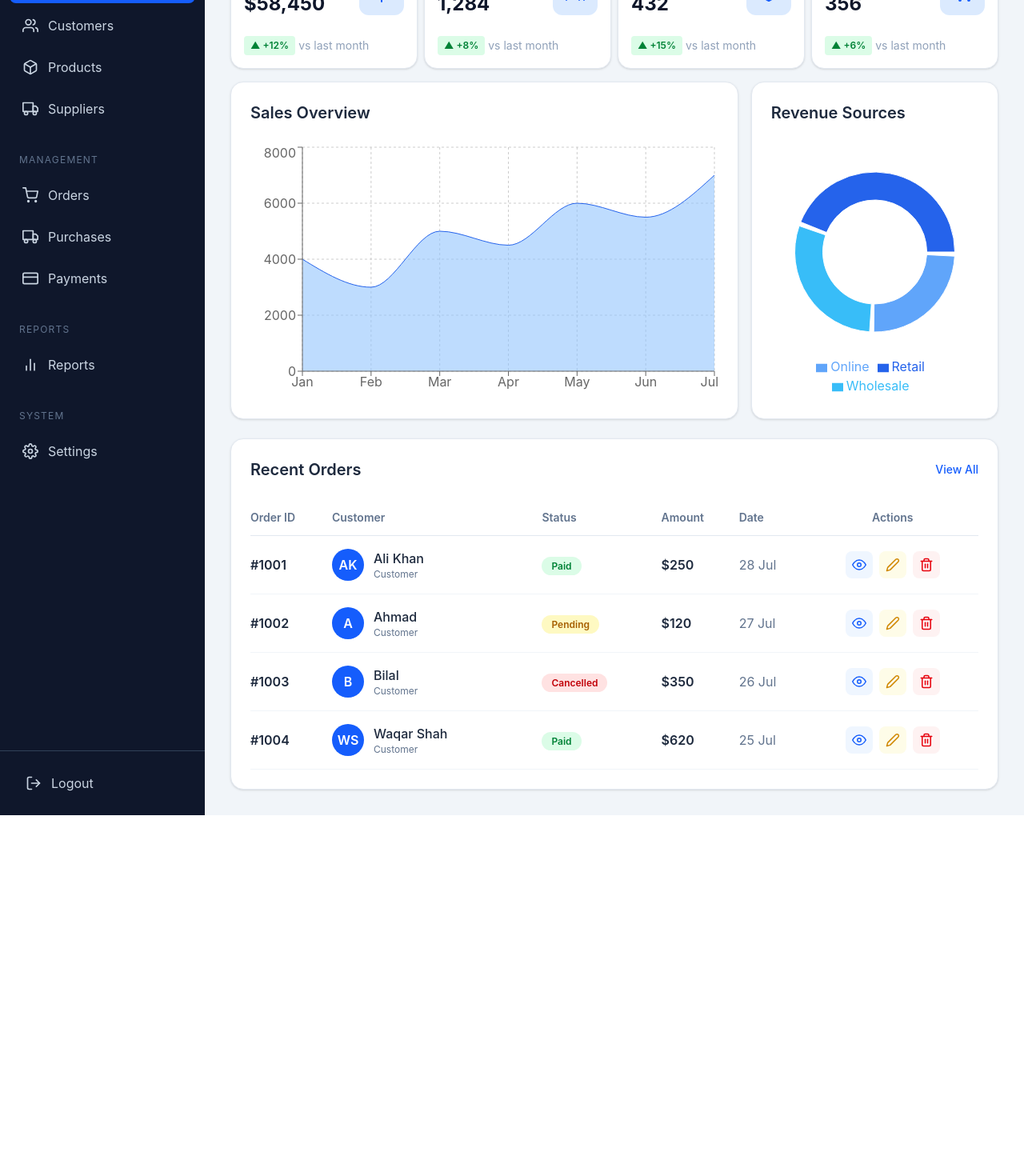
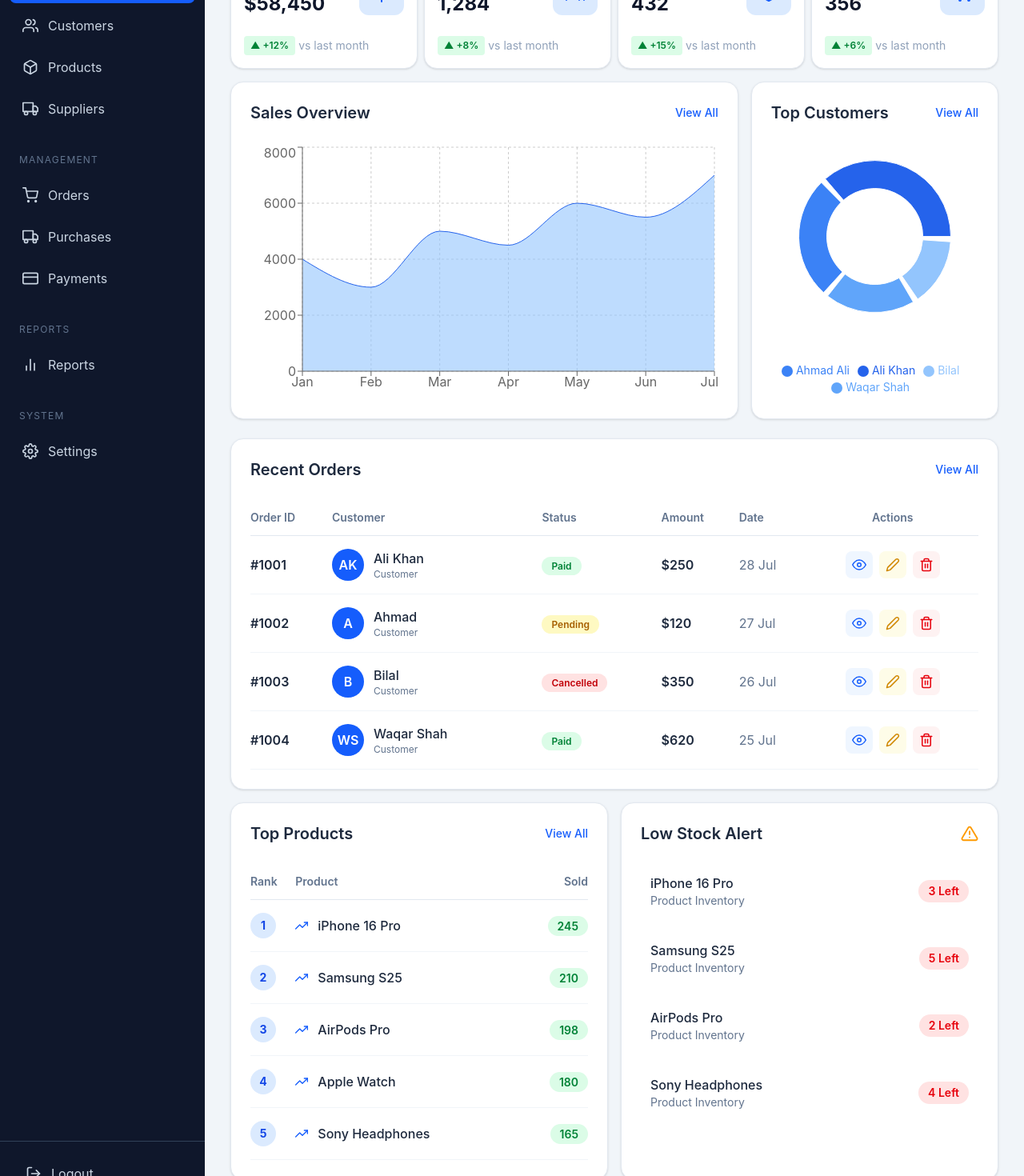
Before and after one commit to waqaronline614-code/bizflow, a React (Vite) app: page /Dashboard in a window 1280 px wide. Shown: the part 240-1710 px from the top of the page at 80% size. Before the commit the page ends 1259 px from the top, so only its background shows below. Built offline with nearby package versions, Linux system fonts and the light colour scheme.

Commit message:
feat: complete dashboard business widgets

```diff
--- /dev/null
+++ b/src/components/dashboard/LowStockAlert.jsx
@@ -0,0 +1,82 @@
+import { FiAlertTriangle } from "react-icons/fi";
+
+const products = [
+  {
+    id: 1,
+    name: "iPhone 16 Pro",
+    stock: 3,
+  },
+  {
+    id: 2,
+    name: "Samsung S25",
+    stock: 5,
+  },
+  {
+    id: 3,
+    name: "AirPods Pro",
+    stock: 2,
+  },
+  {
+    id: 4,
+    name: "Sony Headphones",
+    stock: 4,
+  },
+];
+
+function LowStockAlert() {
+  return (
+    <div className="bg-white rounded-2xl border border-slate-200 shadow-sm p-6">
+
+      {/* Header */}
+
+      <div className="flex items-center justify-between mb-6">
+
+        <h2 className="text-xl font-semibold text-slate-800">
+          Low Stock Alert
+        </h2>
+
+        <FiAlertTriangle
+          size={22}
+          className="text-amber-500"
+        />
+
+      </div>
+
+      {/* Products */}
+
+      <div className="space-y-4">
+
+        {products.map((product) => (
+
+          <div
+            key={product.id}
+            className="flex items-center justify-between p-3 rounded-lg hover:bg-slate-50 transition"
+          >
+
+            <div>
+
+              <h3 className="font-medium text-slate-800">
+                {product.name}
+              </h3>
+
+              <p className="text-sm text-slate-500">
+                Product Inventory
+              </p>
+
+            </div>
+
+            <span className="px-3 py-1 rounded-full bg-red-100 text-red-600 text-sm font-semibold">
+              {product.stock} Left
+            </span>
+
+          </div>
+
+        ))}
+
+      </div>
+
+    </div>
+  );
+}
+
+export default LowStockAlert;
--- a/src/components/dashboard/RecentCustomers.jsx
+++ b/src/components/dashboard/RecentCustomers.jsx
@@ -0,0 +1,81 @@
+const customers = [
+  {
+    id: 1,
+    name: "Ali Khan",
+    email: "ali@gmail.com",
+    orders: 12,
+  },
+  {
+    id: 2,
+    name: "Ahmad Ali",
+    email: "ahmad@gmail.com",
+    orders: 9,
+  },
+  {
+    id: 3,
+    name: "Waqar Shah",
+    email: "waqar@gmail.com",
+    orders: 16,
+  },
+  {
+    id: 4,
+    name: "Bilal",
+    email: "bilal@gmail.com",
+    orders: 7,
+  },
+];
+
+function RecentCustomers() {
+  return (
+    <div className="bg-white rounded-2xl border border-slate-200 shadow-sm p-6">
+
+      <div className="flex items-center justify-between mb-6">
+        <h2 className="text-xl font-semibold text-slate-800">
+          Recent Customers
+        </h2>
+
+        <button className="text-sm font-medium text-blue-600 hover:text-blue-700">
+          View All
+        </button>
+      </div>
+
+      <div className="space-y-5">
+
+        {customers.map((customer) => (
+          <div
+            key={customer.id}
+            className="flex items-center justify-between hover:bg-slate-50 p-2 rounded-lg transition"
+          >
+
+            <div className="flex items-center gap-3">
+
+              <div className="w-11 h-11 rounded-full bg-blue-100 text-blue-600 font-bold flex items-center justify-center">
+                {customer.name.charAt(0)}
+              </div>
+
+              <div>
+                <h3 className="font-medium text-slate-800">
+                  {customer.name}
+                </h3>
+
+                <p className="text-sm text-slate-500">
+                  {customer.email}
+                </p>
+              </div>
+
+            </div>
+
+            <span className="text-sm font-medium text-slate-600">
+              {customer.orders} Orders
+            </span>
+
+          </div>
+        ))}
+
+      </div>
+
+    </div>
+  );
+}
+
+export default RecentCustomers;
--- a/src/components/dashboard/RevenueChart.jsx
+++ /dev/null
@@ -1,60 +0,0 @@
-import {
-  PieChart,
-  Pie,
-  Cell,
-  Tooltip,
-  Legend,
-  ResponsiveContainer,
-} from "recharts";
-
-const data = [
-  { name: "Retail", value: 45 },
-  { name: "Wholesale", value: 30 },
-  { name: "Online", value: 25 },
-];
-
-const COLORS = [
-  "#2563eb",
-  "#38bdf8",
-  "#60a5fa",
-];
-
-function RevenueChart() {
-  return (
-    <div className="bg-white rounded-2xl shadow-sm border border-slate-200 p-6">
-      <h2 className="text-xl font-semibold text-slate-800 mb-6">
-        Revenue Sources
-      </h2>
-
-      <div className="h-80">
-        <ResponsiveContainer width="100%" height="100%">
-          <PieChart>
-
-            <Pie
-              data={data}
-              dataKey="value"
-              nameKey="name"
-              innerRadius={65}
-              outerRadius={100}
-              paddingAngle={3}
-            >
-              {data.map((entry, index) => (
-                <Cell
-                  key={index}
-                  fill={COLORS[index % COLORS.length]}
-                />
-              ))}
-            </Pie>
-
-            <Tooltip />
-
-            <Legend />
-
-          </PieChart>
-        </ResponsiveContainer>
-      </div>
-    </div>
-  );
-}
-
-export default RevenueChart;
--- a/src/components/dashboard/SalesChart.jsx
+++ b/src/components/dashboard/SalesChart.jsx
@@ -21,9 +21,17 @@ const salesData = [
 function SalesChart() {
   return (
     <div className="bg-white rounded-2xl border border-slate-200 shadow-sm p-6">
-      <h2 className="text-xl font-semibold text-slate-800 mb-6">
-        Sales Overview
-      </h2>
+        <div className="flex items-center justify-between mb-6">
+
+        <h2 className="text-xl font-semibold text-slate-800">
+          Sales Overview
+        </h2>
+
+        <button className="text-sm font-medium text-blue-600 hover:text-blue-700">
+          View All
+        </button>
+
+      </div>
 
       <div className="h-80">
         <ResponsiveContainer width="100%" height="100%">
--- /dev/null
+++ b/src/components/dashboard/TopCustomersChart.jsx
@@ -0,0 +1,104 @@
+import {
+  PieChart,
+  Pie,
+  Cell,
+  Tooltip,
+  Legend,
+  ResponsiveContainer,
+} from "recharts";
+
+const data = [
+  {
+    name: "Ali Khan",
+    value: 38,
+  },
+  {
+    name: "Ahmad Ali",
+    value: 27,
+  },
+  {
+    name: "Waqar Shah",
+    value: 20,
+  },
+  {
+    name: "Bilal",
+    value: 15,
+  },
+];
+
+const COLORS = [
+  "#2563eb",
+  "#3b82f6",
+  "#60a5fa",
+  "#93c5fd",
+];
+
+function TopCustomersChart() {
+  return (
+    <div className="bg-white rounded-2xl shadow-sm border border-slate-200 p-6">
+
+      {/* Header */}
+
+      <div className="flex items-center justify-between mb-6">
+
+        <h2 className="text-xl font-semibold text-slate-800">
+          Top Customers
+        </h2>
+
+        <button className="text-sm font-medium text-blue-600 hover:text-blue-700">
+          View All
+        </button>
+
+      </div>
+
+      {/* Chart */}
+
+      <div className="h-80">
+
+        <ResponsiveContainer width="100%" height="100%">
+
+          <PieChart>
+
+            <Pie
+              data={data}
+              dataKey="value"
+              nameKey="name"
+              cx="50%"
+              cy="45%"
+              innerRadius={60}
+              outerRadius={95}
+              paddingAngle={4}
+            >
+              {data.map((entry, index) => (
+                <Cell
+                  key={index}
+                  fill={COLORS[index % COLORS.length]}
+                />
+              ))}
+            </Pie>
+
+            <Tooltip
+              formatter={(value) => [`${value}%`, "Contribution"]}
+            />
+
+            <Legend
+              verticalAlign="bottom"
+              align="center"
+              iconType="circle"
+              wrapperStyle={{
+                paddingTop: "20px",
+                fontSize: "14px",
+              }}
+            />
+
+          </PieChart>
+
+        </ResponsiveContainer>
+
+      </div>
+
+    </div>
+  );
+}
+
+export default TopCustomersChart;
--- a/src/components/dashboard/TopProducts.jsx
+++ b/src/components/dashboard/TopProducts.jsx
@@ -0,0 +1,128 @@
+import { FiTrendingUp } from "react-icons/fi";
+
+const products = [
+  {
+    id: 1,
+    name: "iPhone 16 Pro",
+    sold: 245,
+  },
+  {
+    id: 2,
+    name: "Samsung S25",
+    sold: 210,
+  },
+  {
+    id: 3,
+    name: "AirPods Pro",
+    sold: 198,
+  },
+  {
+    id: 4,
+    name: "Apple Watch",
+    sold: 180,
+  },
+  {
+    id: 5,
+    name: "Sony Headphones",
+    sold: 165,
+  },
+];
+
+function TopProducts() {
+  return (
+    <div className="bg-white rounded-2xl border border-slate-200 shadow-sm p-6">
+
+      {/* Header */}
+
+      <div className="flex items-center justify-between mb-6">
+
+        <h2 className="text-xl font-semibold text-slate-800">
+          Top Products
+        </h2>
+
+        <button className="text-sm font-medium text-blue-600 hover:text-blue-700">
+          View All
+        </button>
+
+      </div>
+
+      {/* Table */}
+
+      <div className="overflow-x-auto">
+
+        <table className="w-full">
+
+          <thead>
+
+            <tr className="border-b border-slate-200">
+
+              <th className="text-left py-3 text-sm font-semibold text-slate-500">
+                Rank
+              </th>
+
+              <th className="text-left py-3 text-sm font-semibold text-slate-500">
+                Product
+              </th>
+
+              <th className="text-right py-3 text-sm font-semibold text-slate-500">
+                Sold
+              </th>
+
+            </tr>
+
+          </thead>
+
+          <tbody>
+
+            {products.map((product, index) => (
+
+              <tr
+                key={product.id}
+                className="border-b border-slate-100 hover:bg-slate-50 transition"
+              >
+
+                <td className="py-4">
+
+                  <div className="w-8 h-8 rounded-full bg-blue-100 text-blue-700 flex items-center justify-center font-bold text-sm">
+                    {index + 1}
+                  </div>
+
+                </td>
+
+                <td className="py-4">
+
+                  <div className="flex items-center gap-3">
+
+                    <FiTrendingUp className="text-blue-600" />
+
+                    <span className="font-medium text-slate-800">
+                      {product.name}
+                    </span>
+
+                  </div>
+
+                </td>
+
+                <td className="py-4 text-right">
+
+                  <span className="px-3 py-1 rounded-full bg-green-100 text-green-700 text-sm font-semibold">
+                    {product.sold}
+                  </span>
+
+                </td>
+
+              </tr>
+
+            ))}
+
+          </tbody>
+
+        </table>
+
+      </div>
+
+    </div>
+  );
+}
+
+export default TopProducts;
--- a/src/pages/Dashboard.jsx
+++ b/src/pages/Dashboard.jsx
@@ -7,8 +7,11 @@ import {
 
 import StatCard from "../components/dashboard/StatCard";
 import SalesChart from "../components/dashboard/SalesChart";
-import RevenueChart from "../components/dashboard/RevenueChart";
+import TopCustomersChart from "../components/dashboard/TopCustomersChart";
 import RecentOrders from '../components/dashboard/RecentOrders'
+import TopProducts from "../components/dashboard/TopProducts";
+import LowStockAlert from "../components/dashboard/LowStockAlert";
+
 
 function Dashboard() {
   return (
@@ -68,16 +71,23 @@ function Dashboard() {
           <div className="lg:col-span-2">
              <SalesChart />
           </div>
-              <RevenueChart />
+              <TopCustomersChart />
       </div>
 
           {/* ===================== */}
               {/* RecentOrders*/}
          {/* ===================== */}
 
-         <div className="">
+         <div>
               <RecentOrders/>
          </div>
+           {/* ===================== */}
+              {/*TopProducts , RecentCustomers ,LowStockAlert */}
+         {/* ===================== */}
+          <div className="grid grid-cols-1 md:grid-cols-2 lg:grid-cols-2 gap-4 mt-4">
+              <TopProducts/>
+              <LowStockAlert/>
+          </div>
     </div>
   );
 }
```
